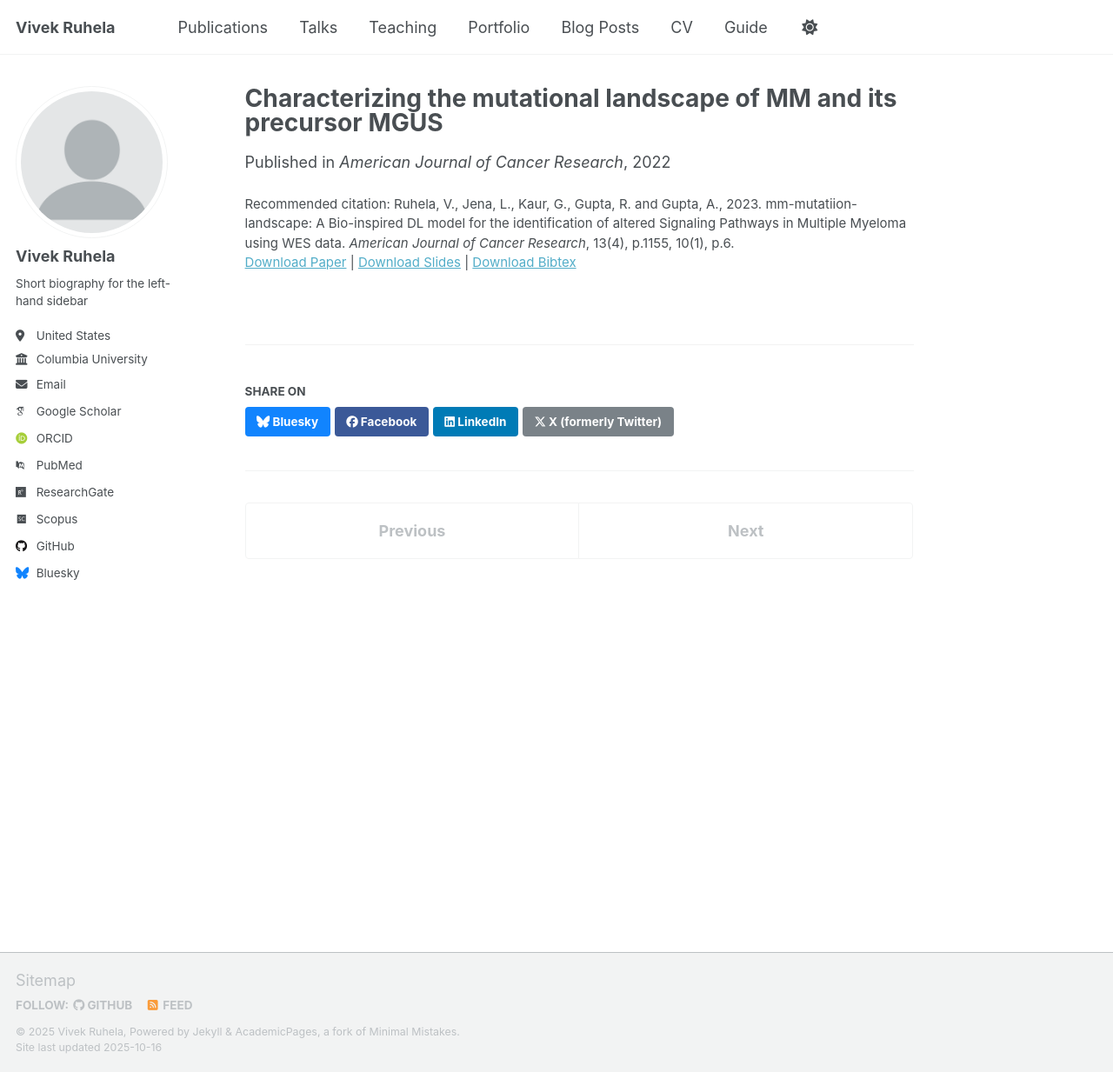
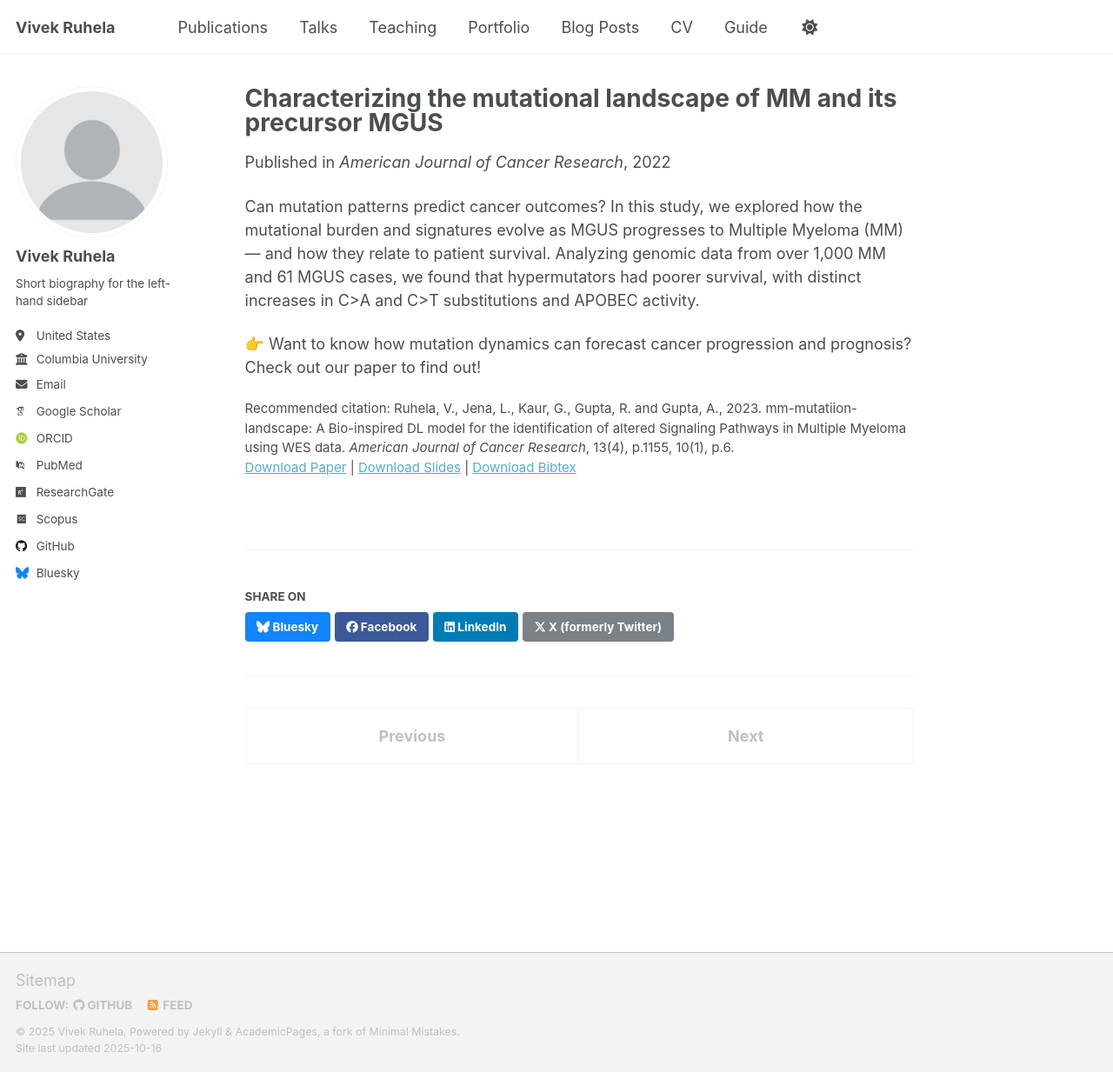
Before and after one commit to vivekruhela/vivekruhela.github.io, a Jekyll site: the page built from _publications/2022-04-15-mm-mutation-landscape.md, in a window 1280 px wide and 1233 px high. Shown: the whole window at 87% size. Built offline with Jekyll 4.4.1, drawn with Linux system fonts in a browser that asks for light colours; some web fonts are replaced; a script that is not in the unit is left out.

Commit message:
Update 2022-04-15-mm-mutation-landscape.md

```diff
--- a/_publications/2022-04-15-mm-mutation-landscape.md
+++ b/_publications/2022-04-15-mm-mutation-landscape.md
@@ -10,3 +10,8 @@ paperurl: 'http://vivekruhela.github.io/files/mm-mutatiion-landscape.pdf'
 bibtexurl: 'http://vivekruhela.github.io/files/mm-mutatiion-landscape.bib'
 citation: 'Ruhela, V., Jena, L., Kaur, G., Gupta, R. and Gupta, A., 2023. mm-mutatiion-landscape: A Bio-inspired DL model for the identification of altered Signaling Pathways in Multiple Myeloma using WES data. <i>American Journal of Cancer Research</i>, 13(4), p.1155, 10(1), p.6.'
 ---
+
+Can mutation patterns predict cancer outcomes?
+In this study, we explored how the mutational burden and signatures evolve as MGUS progresses to Multiple Myeloma (MM) — and how they relate to patient survival. Analyzing genomic data from over 1,000 MM and 61 MGUS cases, we found that hypermutators had poorer survival, with distinct increases in C>A and C>T substitutions and APOBEC activity.
+
+👉 Want to know how mutation dynamics can forecast cancer progression and prognosis? Check out our paper to find out!
```
